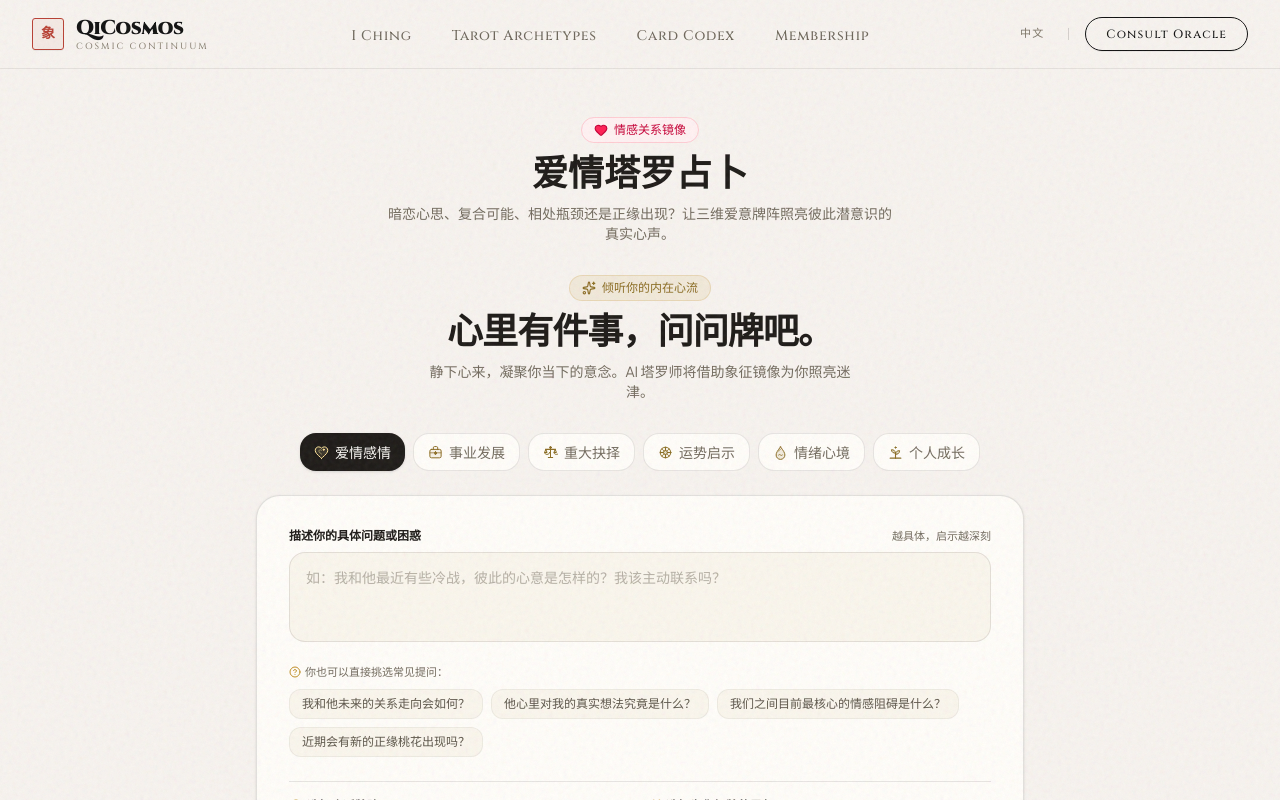
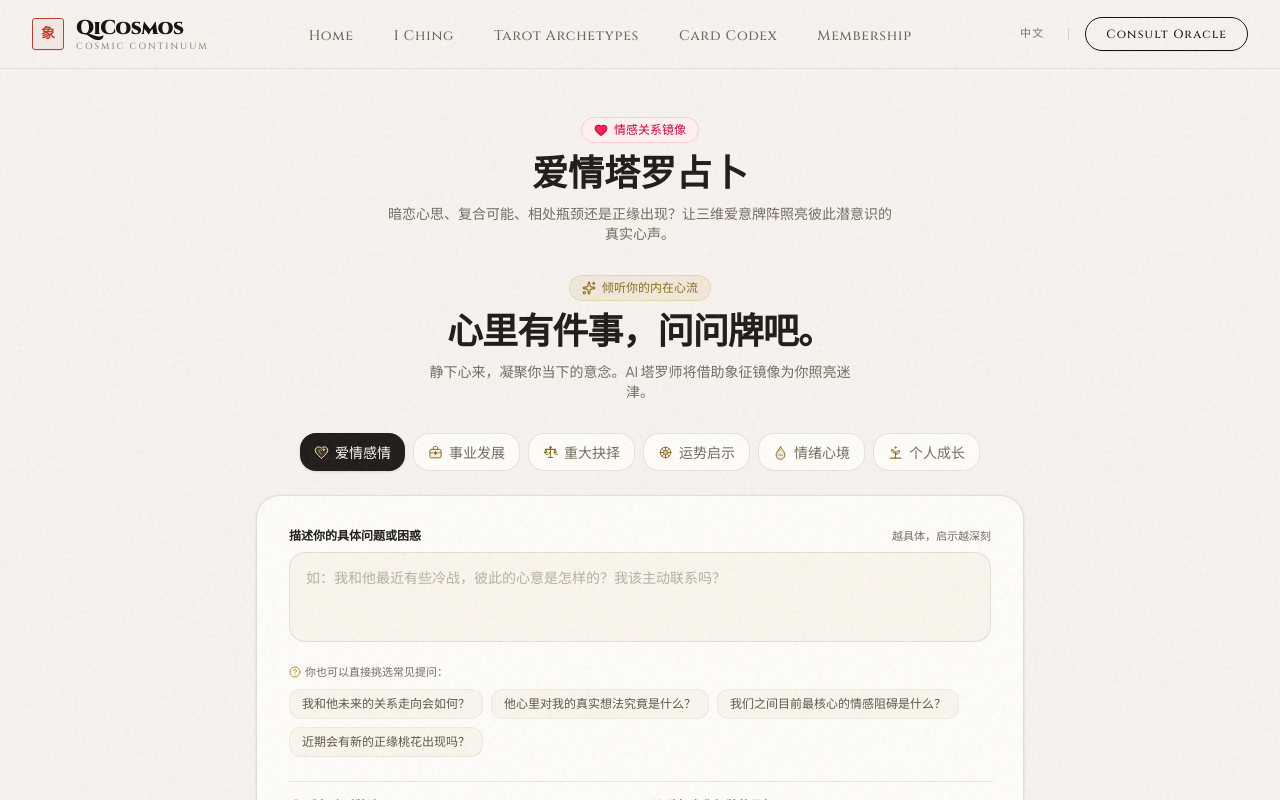
Before and after one commit to hhc883/yitarot, a Next.js app: page /en/love in a window 1280 px wide. Shown: the top 800 px of the page. Built offline with nearby package versions, Linux system fonts and the light colour scheme.

Commit message:
fix(navbar): make Home a direct link without hover submenu

```diff
--- a/src/components/tarot/TarotNavbar.tsx
+++ b/src/components/tarot/TarotNavbar.tsx
@@ -29,8 +29,17 @@ export function TarotNavbar({ lang = 'zh' }: { lang?: string }) {
   const [mobileExpandedSection, setMobileExpandedSection] = useState<string | null>(null);
   const leaveTimeoutRef = useRef<NodeJS.Timeout | null>(null);
 
-  // 导航结构与对应子菜单映射 (无任何 Icon，全纯正文人古籍质感)
+  // 导航结构与对应子菜单映射 (首页为纯直达链接，其余分类配备纯正文人古籍子菜单)
   const navSections: NavSection[] = [
+    {
+      key: 'home',
+      titleZh: '首页',
+      titleEn: 'Home',
+      href: `/${lang}`,
+      tagZh: '',
+      tagEn: '',
+      subItems: []
+    },
     {
       key: 'eastern',
       titleZh: '东方周易',
@@ -180,6 +189,9 @@ export function TarotNavbar({ lang = 'zh' }: { lang?: string }) {
   };
 
   const isCurrentActive = (section: NavSection) => {
+    if (section.key === 'home') {
+      return pathname === `/${lang}` || pathname === `/${lang}/` || pathname === '/';
+    }
     return pathname.startsWith(section.href);
   };
 
@@ -202,18 +214,19 @@ export function TarotNavbar({ lang = 'zh' }: { lang?: string }) {
           </div>
         </Link>
 
-        {/* 中间桌面导航：悬停自动展现精美子菜单 */}
+        {/* 中间桌面导航：悬停自动展现精美子菜单（首页为纯直达，无子菜单） */}
         <nav className="hidden md:flex items-center gap-7 lg:gap-10">
           {navSections.map(section => {
             const isActive = isCurrentActive(section);
-            const isOpen = activeDropdown === section.key;
+            const hasSubItems = section.subItems && section.subItems.length > 0;
+            const isOpen = hasSubItems && activeDropdown === section.key;
 
             return (
               <div
                 key={section.key}
                 className="relative py-5"
-                onMouseEnter={() => handleMouseEnter(section.key)}
-                onMouseLeave={handleMouseLeave}
+                onMouseEnter={hasSubItems ? () => handleMouseEnter(section.key) : undefined}
+                onMouseLeave={hasSubItems ? handleMouseLeave : undefined}
               >
                 {/* 顶层主链接 */}
                 <Link
@@ -324,6 +337,7 @@ export function TarotNavbar({ lang = 'zh' }: { lang?: string }) {
                   >
                     {lang === 'en' ? section.titleEn : section.titleZh}
                   </Link>
+                  {section.subItems && section.subItems.length > 0 && (
                     <button
                       onClick={() => setMobileExpandedSection(isExpanded ? null : section.key)}
                       className="text-xs text-[#8C6D23] px-2 py-1 font-serif"
@@ -331,10 +345,11 @@ export function TarotNavbar({ lang = 'zh' }: { lang?: string }) {
                     >
                       {isExpanded ? '收起 ▲' : '详情 ▼'}
                     </button>
+                  )}
                 </div>
 
-                {/* 移动端展开的子菜单 */}
-                {isExpanded && (
+                {/* 移动端展开的子菜单 (仅当存在子菜单时才展开) */}
+                {isExpanded && section.subItems && section.subItems.length > 0 && (
                   <div className="pl-3 pr-1 py-1 space-y-2 bg-[#F7F3EF]/60 rounded-xl my-1 border-l-2 border-[#8C6D23]">
                     {section.subItems.map((sub, sIdx) => (
                       <Link
```
Lines whose indentation alone changed are shown as unchanged.
